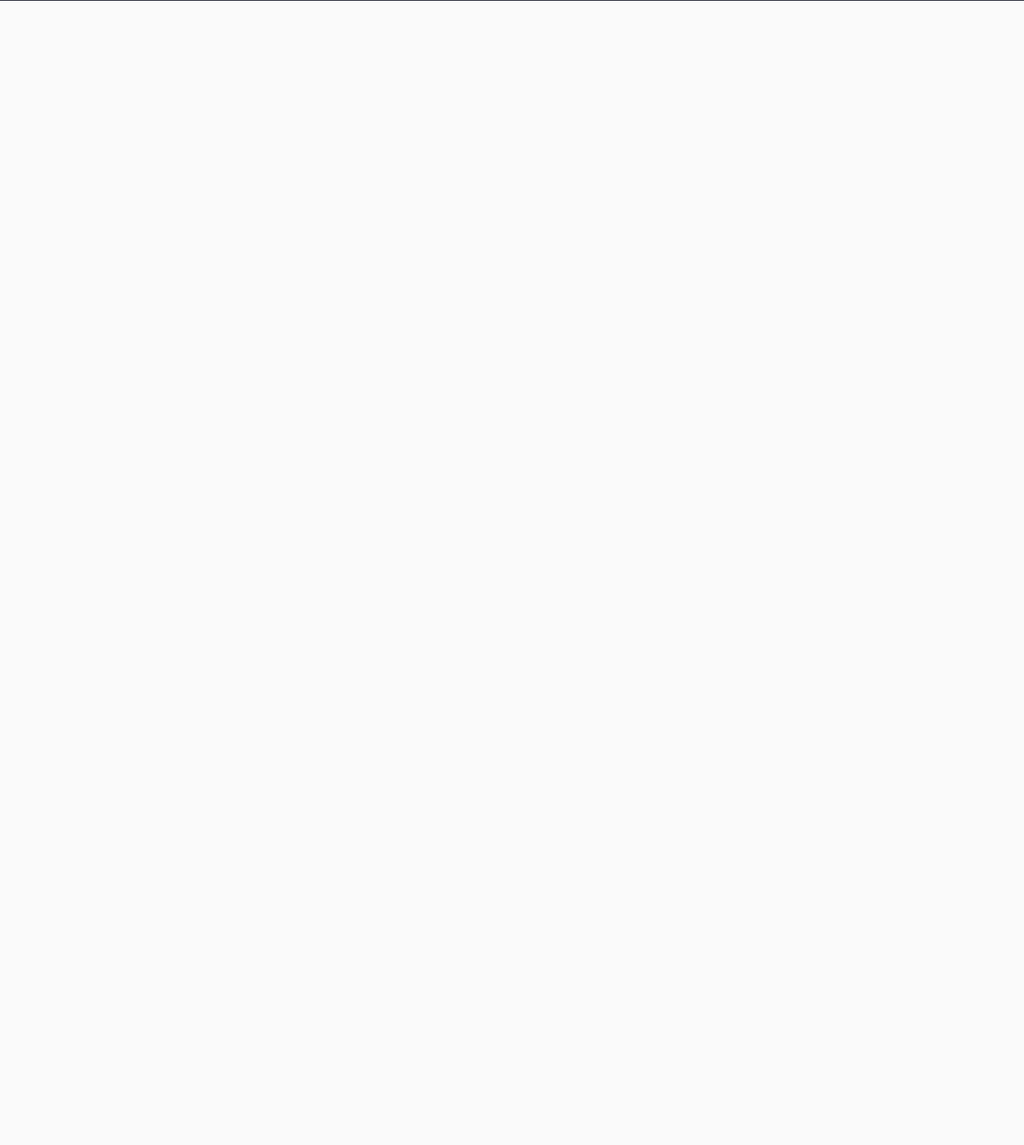
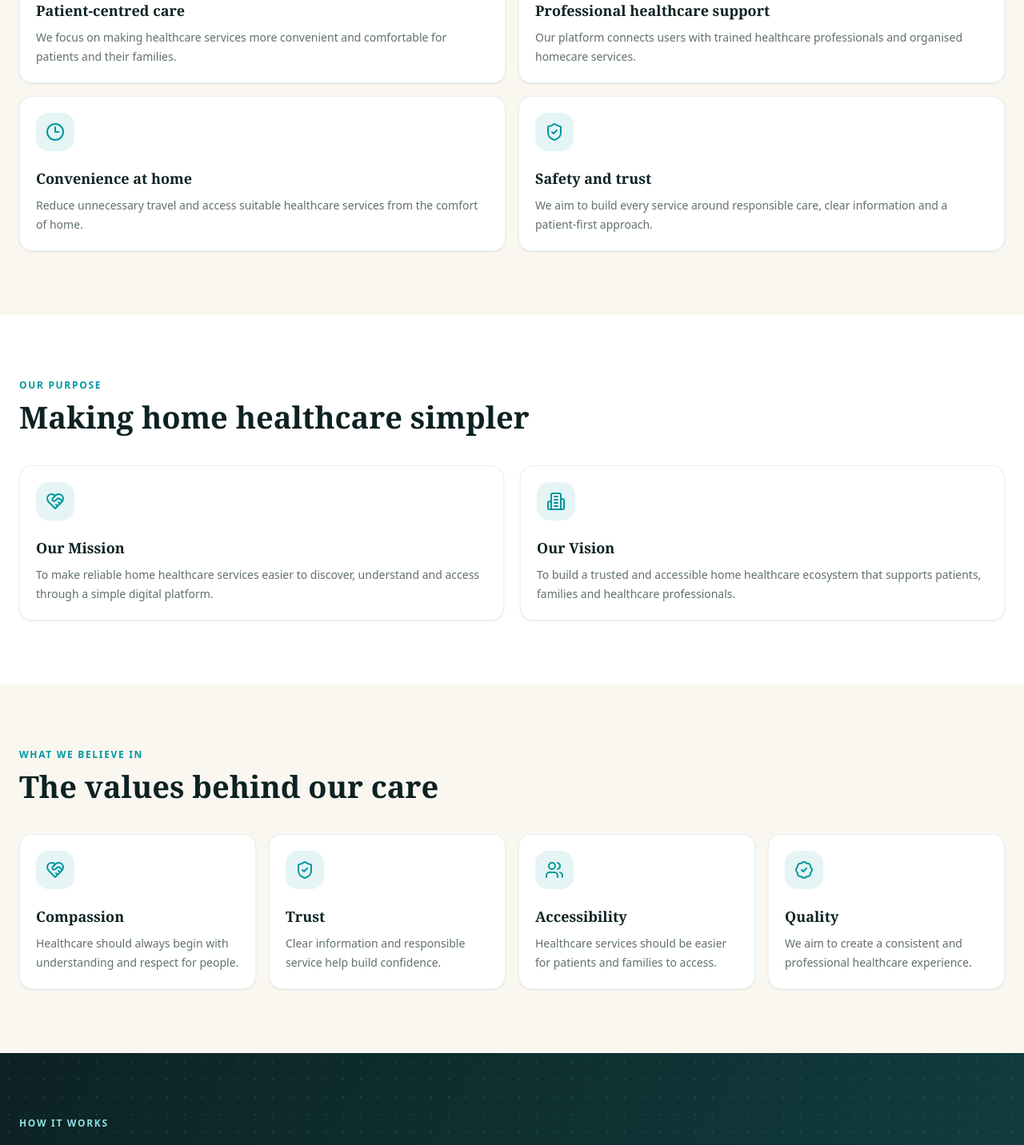
Before and after one commit to Atharvpote14/Svasth-Health-Care, a Next.js app in the folder frontend/: page /corporate-local-seo/about in a window 1280 px wide. Shown: the part 1020-2452 px from the top of the page at 80% size. Before the commit the page ends 1021 px from the top, so only its background shows below. Built offline with nearby package versions, Linux system fonts and the light colour scheme.

Commit message:
about_page added

```diff
--- /dev/null
+++ b/frontend/src/pages/about/index.jsx
@@ -0,0 +1,3 @@
+import AboutPage from "../corporate-local-seo/about";
+
+export default AboutPage;
--- /dev/null
+++ b/frontend/src/pages/corporate-local-seo/about/index.jsx
@@ -0,0 +1,210 @@
+import {
+    PageShell,
+    Hero,
+    Section,
+    FeatureGrid,
+    Card,
+    Steps,
+    FAQ,
+    FinalCTA,
+} from "../../diagnostics-equipment/shared";
+
+import {
+    HeartHandshake,
+    ShieldCheck,
+    Users,
+    Stethoscope,
+    Clock3,
+    MapPin,
+    BadgeCheck,
+    Building2,
+} from "lucide-react";
+
+export default function AboutPage() {
+    return (
+        <PageShell breadcrumbs={[{ label: "About Us" }]}>
+
+            {/* HERO SECTION */}
+            <Hero
+                eyebrow="About Our Homecare Platform"
+                title="Healthcare That Comes to You"
+                description="We make quality healthcare more accessible by connecting patients and families with convenient, professional home-based care services."
+                primary={["Explore Our Services", "/"]}
+                secondary={["View Careers", "/careers/"]}
+                icon={HeartHandshake}
+            />
+
+            {/* WHO WE ARE */}
+            <Section
+                eyebrow="Who We Are"
+                title="Care designed around people and their homes"
+                lead="Our platform is built to make healthcare support easier to access. From long-term care and doctor visits to diagnostics and medical equipment, our services are designed around convenience, safety and patient needs."
+                tone="ivory"
+            >
+                <div className="grid gap-4 md:grid-cols-2">
+                    <Card
+                        icon={HeartHandshake}
+                        title="Patient-centred care"
+                        description="We focus on making healthcare services more convenient and comfortable for patients and their families."
+                    />
+
+                    <Card
+                        icon={Stethoscope}
+                        title="Professional healthcare support"
+                        description="Our platform connects users with trained healthcare professionals and organised homecare services."
+                    />
+
+                    <Card
+                        icon={Clock3}
+                        title="Convenience at home"
+                        description="Reduce unnecessary travel and access suitable healthcare services from the comfort of home."
+                    />
+
+                    <Card
+                        icon={ShieldCheck}
+                        title="Safety and trust"
+                        description="We aim to build every service around responsible care, clear information and a patient-first approach."
+                    />
+                </div>
+            </Section>
+
+            {/* MISSION AND VISION */}
+            <Section
+                eyebrow="Our Purpose"
+                title="Making home healthcare simpler"
+            >
+                <div className="grid gap-5 md:grid-cols-2">
+                    <Card
+                        icon={HeartHandshake}
+                        title="Our Mission"
+                        description="To make reliable home healthcare services easier to discover, understand and access through a simple digital platform."
+                    />
+
+                    <Card
+                        icon={Building2}
+                        title="Our Vision"
+                        description="To build a trusted and accessible home healthcare ecosystem that supports patients, families and healthcare professionals."
+                    />
+                </div>
+            </Section>
+
+            {/* VALUES */}
+            <Section
+                eyebrow="What We Believe In"
+                title="The values behind our care"
+                tone="ivory"
+            >
+                <FeatureGrid
+                    items={[
+                        {
+                            icon: HeartHandshake,
+                            title: "Compassion",
+                            description:
+                                "Healthcare should always begin with understanding and respect for people.",
+                        },
+                        {
+                            icon: ShieldCheck,
+                            title: "Trust",
+                            description:
+                                "Clear information and responsible service help build confidence.",
+                        },
+                        {
+                            icon: Users,
+                            title: "Accessibility",
+                            description:
+                                "Healthcare services should be easier for patients and families to access.",
+                        },
+                        {
+                            icon: BadgeCheck,
+                            title: "Quality",
+                            description:
+                                "We aim to create a consistent and professional healthcare experience.",
+                        },
+                    ]}
+                />
+            </Section>
+
+            {/* HOW THE PLATFORM WORKS */}
+            <Steps
+                items={[
+                    {
+                        title: "Explore services",
+                        description:
+                            "Browse home healthcare services based on your requirements.",
+                    },
+                    {
+                        title: "Choose your location",
+                        description:
+                            "Select your city to explore services available in your area.",
+                    },
+                    {
+                        title: "Request support",
+                        description:
+                            "Share your requirements and connect with the appropriate service team.",
+                    },
+                    {
+                        title: "Receive care",
+                        description:
+                            "Coordinate the healthcare service and next steps from the comfort of home.",
+                    },
+                ]}
+            />
+
+            {/* COVERAGE */}
+            <Section
+                eyebrow="Our Growing Network"
+                title="Bringing home healthcare closer to more cities"
+                lead="Our city pages help patients explore relevant home healthcare services and information based on their location."
+            >
+                <div className="grid gap-4 sm:grid-cols-2 lg:grid-cols-3">
+                    <Card
+                        icon={MapPin}
+                        title="Pune"
+                        description="Explore home healthcare services available in Pune."
+                        href="/locations/pune/"
+                    />
+
+                    <Card
+                        icon={MapPin}
+                        title="Multiple Cities"
+                        description="Our location network is designed to expand healthcare access across major cities."
+                        href="/locations/pune/"
+                    />
+
+                    <Card
+                        icon={MapPin}
+                        title="Local Healthcare Access"
+                        description="Find location-specific information and relevant homecare services."
+                        href="/locations/pune/"
+                    />
+                </div>
+            </Section>
+
+            {/* FAQ */}
+            <FAQ
+                items={[
+                    {
+                        q: "What is home healthcare?",
+                        a: "Home healthcare provides selected healthcare services to patients at their home, depending on their medical needs and service availability.",
+                    },
+                    {
+                        q: "Which services are available?",
+                        a: "The platform includes long-term care, home visits, medical equipment, home diagnostics and adult vaccination services.",
+                    },
+                    {
+                        q: "How can I find services in my city?",
+                        a: "You can use the Locations section to explore city-specific information and available services.",
+                    },
+                ]}
+            />
+
+            {/* FINAL CTA */}
+            <FinalCTA
+                title="Healthcare support, designed around your needs"
+                description="Explore our home healthcare services and find the support that suits you and your family."
+                href="/"
+                label="Explore Services"
+            />
+        </PageShell>
+    );
+}
```
